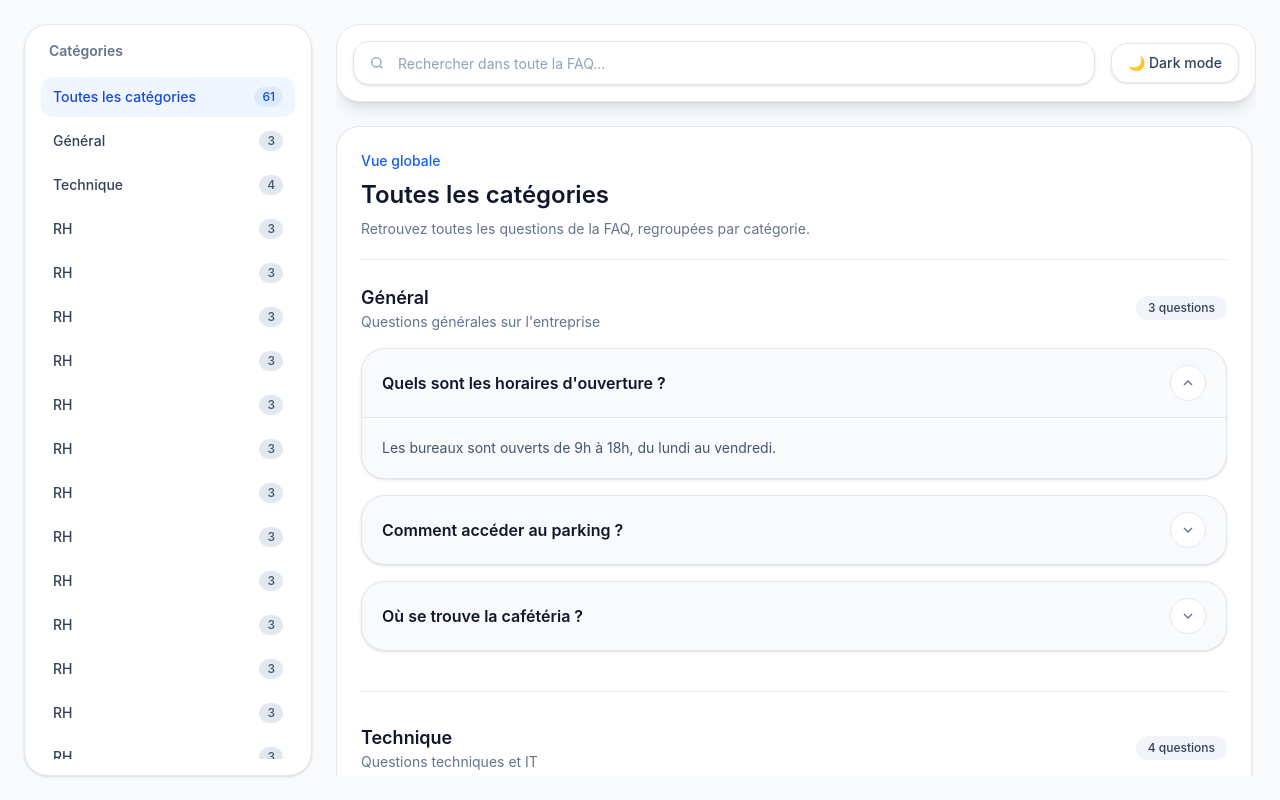
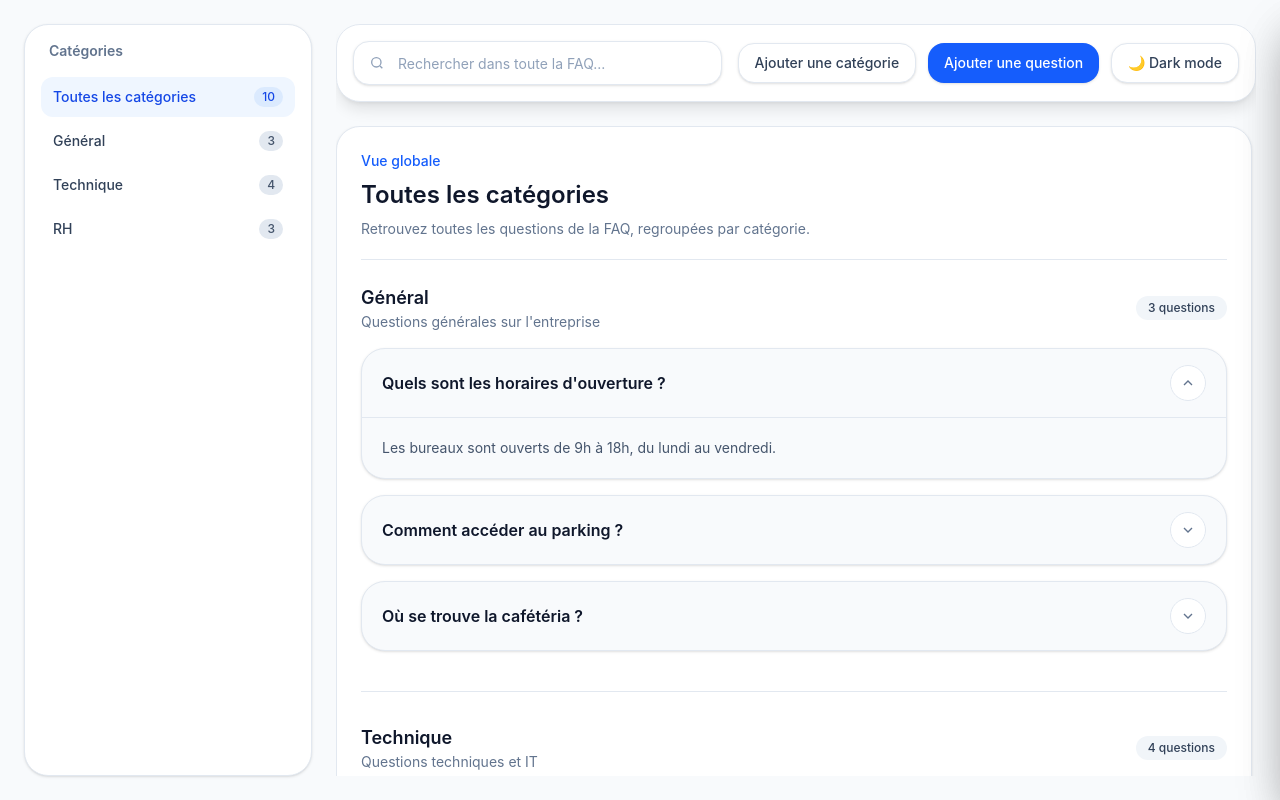
Before and after one commit to stevvnsy/lya_test-technique, a React (Vite) app in the folder frontend/: page / in a window 1280 px wide. Built offline with nearby package versions, Linux system fonts and the light colour scheme.

Commit message:
add drawer

```diff
--- a/frontend/src/App.tsx
+++ b/frontend/src/App.tsx
@@ -1,6 +1,7 @@
 import { useEffect, useMemo, useState } from "react";
-import { QuestionAccordion, SearchOverlay } from "./components/organisms";
+import { Drawer, QuestionAccordion, SearchOverlay } from "./components/organisms";
 import { AppShell } from "./components/templates";
+import { Button } from "./components/atoms";
 
 type Question = {
   id: number;
@@ -32,6 +33,9 @@ function App() {
   const [isSearchOpen, setIsSearchOpen] = useState(false);
   const [isSearchLoading, setIsSearchLoading] = useState(false);
   const [openQuestionId, setOpenQuestionId] = useState<number | null>(1);
+  const [isCategoryDrawerOpen, setIsCategoryDrawerOpen] = useState(false);
+  const [isQuestionDrawerOpen, setIsQuestionDrawerOpen] = useState(false);
+  const [questionDrawerCategoryId, setQuestionDrawerCategoryId] = useState<number | "">("");
 
   const categories: Category[] = [
     {
@@ -82,414 +86,6 @@ function App() {
           id: 7,
           question: "Comment accéder au GitLab interne ?",
           answer: "Rendez-vous sur gitlab.entreprise.com et connectez-vous avec votre SSO.",
-        },
-      ],
-    },
-    {
-      id: 3,
-      name: "RH",
-      description: "Ressources humaines et vie au travail",
-      questions: [
-        {
-          id: 8,
-          question: "Comment poser des congés ?",
-          answer:
-            "Utilisez l'application RH en ligne. Les demandes doivent être soumises 2 semaines à l'avance.",
-        },
-        {
-          id: 9,
-          question: "Quelle est la politique de télétravail ?",
-          answer: "Jusqu'à 3 jours par semaine en télétravail, à valider avec votre manager.",
-        },
-        {
-          id: 10,
-          question: "Comment fonctionne la mutuelle ?",
-          answer:
-            "La mutuelle entreprise couvre 80% des frais. Les détails sont sur l'intranet RH.",
-        },
-      ],
-    },
-    {
-      id: 3,
-      name: "RH",
-      description: "Ressources humaines et vie au travail",
-      questions: [
-        {
-          id: 8,
-          question: "Comment poser des congés ?",
-          answer:
-            "Utilisez l'application RH en ligne. Les demandes doivent être soumises 2 semaines à l'avance.",
-        },
-        {
-          id: 9,
-          question: "Quelle est la politique de télétravail ?",
-          answer: "Jusqu'à 3 jours par semaine en télétravail, à valider avec votre manager.",
-        },
-        {
-          id: 10,
-          question: "Comment fonctionne la mutuelle ?",
-          answer:
-            "La mutuelle entreprise couvre 80% des frais. Les détails sont sur l'intranet RH.",
-        },
-      ],
-    },
-    {
-      id: 3,
-      name: "RH",
-      description: "Ressources humaines et vie au travail",
-      questions: [
-        {
-          id: 8,
-          question: "Comment poser des congés ?",
-          answer:
-            "Utilisez l'application RH en ligne. Les demandes doivent être soumises 2 semaines à l'avance.",
-        },
-        {
-          id: 9,
-          question: "Quelle est la politique de télétravail ?",
-          answer: "Jusqu'à 3 jours par semaine en télétravail, à valider avec votre manager.",
-        },
-        {
-          id: 10,
-          question: "Comment fonctionne la mutuelle ?",
-          answer:
-            "La mutuelle entreprise couvre 80% des frais. Les détails sont sur l'intranet RH.",
-        },
-      ],
-    },
-    {
-      id: 3,
-      name: "RH",
-      description: "Ressources humaines et vie au travail",
-      questions: [
-        {
-          id: 8,
-          question: "Comment poser des congés ?",
-          answer:
-            "Utilisez l'application RH en ligne. Les demandes doivent être soumises 2 semaines à l'avance.",
-        },
-        {
-          id: 9,
-          question: "Quelle est la politique de télétravail ?",
-          answer: "Jusqu'à 3 jours par semaine en télétravail, à valider avec votre manager.",
-        },
-        {
-          id: 10,
-          question: "Comment fonctionne la mutuelle ?",
-          answer:
-            "La mutuelle entreprise couvre 80% des frais. Les détails sont sur l'intranet RH.",
-        },
-      ],
-    },
-    {
-      id: 3,
-      name: "RH",
-      description: "Ressources humaines et vie au travail",
-      questions: [
-        {
-          id: 8,
-          question: "Comment poser des congés ?",
-          answer:
-            "Utilisez l'application RH en ligne. Les demandes doivent être soumises 2 semaines à l'avance.",
-        },
-        {
-          id: 9,
-          question: "Quelle est la politique de télétravail ?",
-          answer: "Jusqu'à 3 jours par semaine en télétravail, à valider avec votre manager.",
-        },
-        {
-          id: 10,
-          question: "Comment fonctionne la mutuelle ?",
-          answer:
-            "La mutuelle entreprise couvre 80% des frais. Les détails sont sur l'intranet RH.",
-        },
-      ],
-    },
-    {
-      id: 3,
-      name: "RH",
-      description: "Ressources humaines et vie au travail",
-      questions: [
-        {
-          id: 8,
-          question: "Comment poser des congés ?",
-          answer:
-            "Utilisez l'application RH en ligne. Les demandes doivent être soumises 2 semaines à l'avance.",
-        },
-        {
-          id: 9,
-          question: "Quelle est la politique de télétravail ?",
-          answer: "Jusqu'à 3 jours par semaine en télétravail, à valider avec votre manager.",
-        },
-        {
-          id: 10,
-          question: "Comment fonctionne la mutuelle ?",
-          answer:
-            "La mutuelle entreprise couvre 80% des frais. Les détails sont sur l'intranet RH.",
-        },
-      ],
-    },
-    {
-      id: 3,
-      name: "RH",
-      description: "Ressources humaines et vie au travail",
-      questions: [
-        {
-          id: 8,
-          question: "Comment poser des congés ?",
-          answer:
-            "Utilisez l'application RH en ligne. Les demandes doivent être soumises 2 semaines à l'avance.",
-        },
-        {
-          id: 9,
-          question: "Quelle est la politique de télétravail ?",
-          answer: "Jusqu'à 3 jours par semaine en télétravail, à valider avec votre manager.",
-        },
-        {
-          id: 10,
-          question: "Comment fonctionne la mutuelle ?",
-          answer:
-            "La mutuelle entreprise couvre 80% des frais. Les détails sont sur l'intranet RH.",
-        },
-      ],
-    },
-    {
-      id: 3,
-      name: "RH",
-      description: "Ressources humaines et vie au travail",
-      questions: [
-        {
-          id: 8,
-          question: "Comment poser des congés ?",
-          answer:
-            "Utilisez l'application RH en ligne. Les demandes doivent être soumises 2 semaines à l'avance.",
-        },
-        {
-          id: 9,
-          question: "Quelle est la politique de télétravail ?",
-          answer: "Jusqu'à 3 jours par semaine en télétravail, à valider avec votre manager.",
-        },
-        {
-          id: 10,
-          question: "Comment fonctionne la mutuelle ?",
-          answer:
-            "La mutuelle entreprise couvre 80% des frais. Les détails sont sur l'intranet RH.",
-        },
-      ],
-    },
-    {
-      id: 3,
-      name: "RH",
-      description: "Ressources humaines et vie au travail",
-      questions: [
-        {
-          id: 8,
-          question: "Comment poser des congés ?",
-          answer:
-            "Utilisez l'application RH en ligne. Les demandes doivent être soumises 2 semaines à l'avance.",
-        },
-        {
-          id: 9,
-          question: "Quelle est la politique de télétravail ?",
-          answer: "Jusqu'à 3 jours par semaine en télétravail, à valider avec votre manager.",
-        },
-        {
-          id: 10,
-          question: "Comment fonctionne la mutuelle ?",
-          answer:
-            "La mutuelle entreprise couvre 80% des frais. Les détails sont sur l'intranet RH.",
-        },
-      ],
-    },
-    {
-      id: 3,
-      name: "RH",
-      description: "Ressources humaines et vie au travail",
-      questions: [
-        {
-          id: 8,
-          question: "Comment poser des congés ?",
-          answer:
-            "Utilisez l'application RH en ligne. Les demandes doivent être soumises 2 semaines à l'avance.",
-        },
-        {
-          id: 9,
-          question: "Quelle est la politique de télétravail ?",
-          answer: "Jusqu'à 3 jours par semaine en télétravail, à valider avec votre manager.",
-        },
-        {
-          id: 10,
-          question: "Comment fonctionne la mutuelle ?",
-          answer:
-            "La mutuelle entreprise couvre 80% des frais. Les détails sont sur l'intranet RH.",
-        },
-      ],
-    },
-    {
-      id: 3,
-      name: "RH",
-      description: "Ressources humaines et vie au travail",
-      questions: [
-        {
-          id: 8,
-          question: "Comment poser des congés ?",
-          answer:
-            "Utilisez l'application RH en ligne. Les demandes doivent être soumises 2 semaines à l'avance.",
-        },
-        {
-          id: 9,
-          question: "Quelle est la politique de télétravail ?",
-          answer: "Jusqu'à 3 jours par semaine en télétravail, à valider avec votre manager.",
-        },
-        {
-          id: 10,
-          question: "Comment fonctionne la mutuelle ?",
-          answer:
-            "La mutuelle entreprise couvre 80% des frais. Les détails sont sur l'intranet RH.",
-        },
-      ],
-    },
-    {
-      id: 3,
-      name: "RH",
-      description: "Ressources humaines et vie au travail",
-      questions: [
-        {
-          id: 8,
-          question: "Comment poser des congés ?",
-          answer:
-            "Utilisez l'application RH en ligne. Les demandes doivent être soumises 2 semaines à l'avance.",
-        },
-        {
-          id: 9,
-          question: "Quelle est la politique de télétravail ?",
-          answer: "Jusqu'à 3 jours par semaine en télétravail, à valider avec votre manager.",
-        },
-        {
-          id: 10,
-          question: "Comment fonctionne la mutuelle ?",
-          answer:
-            "La mutuelle entreprise couvre 80% des frais. Les détails sont sur l'intranet RH.",
-        },
-      ],
-    },
-    {
-      id: 3,
-      name: "RH",
-      description: "Ressources humaines et vie au travail",
-      questions: [
-        {
-          id: 8,
-          question: "Comment poser des congés ?",
-          answer:
-            "Utilisez l'application RH en ligne. Les demandes doivent être soumises 2 semaines à l'avance.",
-        },
-        {
-          id: 9,
-          question: "Quelle est la politique de télétravail ?",
-          answer: "Jusqu'à 3 jours par semaine en télétravail, à valider avec votre manager.",
-        },
-        {
-          id: 10,
-          question: "Comment fonctionne la mutuelle ?",
-          answer:
-            "La mutuelle entreprise couvre 80% des frais. Les détails sont sur l'intranet RH.",
-        },
-      ],
-    },
-    {
-      id: 3,
-      name: "RH",
-      description: "Ressources humaines et vie au travail",
-      questions: [
-        {
-          id: 8,
-          question: "Comment poser des congés ?",
-          answer:
-            "Utilisez l'application RH en ligne. Les demandes doivent être soumises 2 semaines à l'avance.",
-        },
-        {
-          id: 9,
-          question: "Quelle est la politique de télétravail ?",
-          answer: "Jusqu'à 3 jours par semaine en télétravail, à valider avec votre manager.",
-        },
-        {
-          id: 10,
-          question: "Comment fonctionne la mutuelle ?",
-          answer:
-            "La mutuelle entreprise couvre 80% des frais. Les détails sont sur l'intranet RH.",
-        },
-      ],
-    },
-    {
-      id: 3,
-      name: "RH",
-      description: "Ressources humaines et vie au travail",
-      questions: [
-        {
-          id: 8,
-          question: "Comment poser des congés ?",
-          answer:
-            "Utilisez l'application RH en ligne. Les demandes doivent être soumises 2 semaines à l'avance.",
-        },
-        {
-          id: 9,
-          question: "Quelle est la politique de télétravail ?",
-          answer: "Jusqu'à 3 jours par semaine en télétravail, à valider avec votre manager.",
-        },
-        {
-          id: 10,
-          question: "Comment fonctionne la mutuelle ?",
-          answer:
-            "La mutuelle entreprise couvre 80% des frais. Les détails sont sur l'intranet RH.",
-        },
-      ],
-    },
-    {
-      id: 3,
-      name: "RH",
-      description: "Ressources humaines et vie au travail",
-      questions: [
-        {
-          id: 8,
-          question: "Comment poser des congés ?",
-          answer:
-            "Utilisez l'application RH en ligne. Les demandes doivent être soumises 2 semaines à l'avance.",
-        },
-        {
-          id: 9,
-          question: "Quelle est la politique de télétravail ?",
-          answer: "Jusqu'à 3 jours par semaine en télétravail, à valider avec votre manager.",
-        },
-        {
-          id: 10,
-          question: "Comment fonctionne la mutuelle ?",
-          answer:
-            "La mutuelle entreprise couvre 80% des frais. Les détails sont sur l'intranet RH.",
-        },
-      ],
-    },
-    {
-      id: 3,
-      name: "RH",
-      description: "Ressources humaines et vie au travail",
-      questions: [
-        {
-          id: 8,
-          question: "Comment poser des congés ?",
-          answer:
-            "Utilisez l'application RH en ligne. Les demandes doivent être soumises 2 semaines à l'avance.",
-        },
-        {
-          id: 9,
-          question: "Quelle est la politique de télétravail ?",
-          answer: "Jusqu'à 3 jours par semaine en télétravail, à valider avec votre manager.",
-        },
-        {
-          id: 10,
-          question: "Comment fonctionne la mutuelle ?",
-          answer:
-            "La mutuelle entreprise couvre 80% des frais. Les détails sont sur l'intranet RH.",
         },
       ],
     },
@@ -652,6 +248,20 @@ function App() {
 
   const shouldShowOverlay = isSearchOpen;
 
+  const handleOpenQuestionDrawer = () => {
+    if (activeCategoryId !== ALL_CATEGORIES_ID) {
+      setQuestionDrawerCategoryId(activeCategoryId);
+    } else {
+      setQuestionDrawerCategoryId("");
+    }
+
+    setIsQuestionDrawerOpen(true);
+  };
+
+  const handleCloseQuestionDrawer = () => {
+    setIsQuestionDrawerOpen(false);
+  };
+
   return (
     <AppShell
       categories={sidebarCategories}
@@ -662,7 +272,7 @@ function App() {
         setSearchValue(value);
         setIsSearchOpen(true);
       }}
-      isSearchOpen={shouldShowOverlay}
+      isSearchOpen={isSearchOpen}
       onOpenSearch={() => setIsSearchOpen(true)}
       onCloseSearch={() => setIsSearchOpen(false)}
       searchOverlay={
@@ -674,9 +284,19 @@ function App() {
           onSelectResult={handleSelectSearchResult}
         />
       }
+      actions={
+        <>
+          <Button variant="secondary" onClick={() => setIsCategoryDrawerOpen(true)}>
+            Ajouter une catégorie
+          </Button>
+
+          <Button onClick={handleOpenQuestionDrawer}>Ajouter une question</Button>
+        </>
+      }
     >
       <section className="rounded-3xl border border-slate-200 bg-white p-6 shadow-sm dark:border-slate-800 dark:bg-slate-900">
-        <div className="flex flex-col gap-2 border-b border-slate-200 pb-5 dark:border-slate-800">
+        <div className="flex flex-col gap-4 border-b border-slate-200 pb-5 sm:flex-row sm:items-start sm:justify-between dark:border-slate-800">
+          <div className="flex flex-col gap-2">
             <p className="text-sm font-medium text-blue-600 dark:text-blue-400">
               {activeCategoryId === ALL_CATEGORIES_ID ? "Vue globale" : "Catégorie sélectionnée"}
             </p>
@@ -692,6 +312,7 @@ function App() {
                 ? "Retrouvez toutes les questions de la FAQ, regroupées par catégorie."
                 : activeCategory?.description}
             </p>
+          </div>
         </div>
 
         <div className="mt-6 flex flex-col gap-10">
@@ -749,6 +370,104 @@ function App() {
           )}
         </div>
       </section>
+
+      <Drawer
+        isOpen={isCategoryDrawerOpen}
+        onClose={() => setIsCategoryDrawerOpen(false)}
+        title="Ajouter une catégorie"
+        description="Crée une nouvelle catégorie pour organiser la FAQ."
+      >
+        <div className="space-y-6">
+          <div className="space-y-2">
+            <label className="text-sm font-medium text-slate-700 dark:text-slate-200">
+              Nom de la catégorie
+            </label>
+            <input
+              className="w-full rounded-2xl border border-slate-200 bg-white px-4 py-3 text-sm transition outline-none focus:border-blue-500 focus:ring-4 focus:ring-blue-100 dark:border-slate-700 dark:bg-slate-950 dark:text-slate-100 dark:focus:border-blue-400 dark:focus:ring-blue-950/40"
+              placeholder="Ex: Sécurité"
+            />
+          </div>
+
+          <div className="space-y-2">
+            <label className="text-sm font-medium text-slate-700 dark:text-slate-200">
+              Description
+            </label>
+            <textarea
+              className="min-h-32 w-full rounded-2xl border border-slate-200 bg-white px-4 py-3 text-sm transition outline-none focus:border-blue-500 focus:ring-4 focus:ring-blue-100 dark:border-slate-700 dark:bg-slate-950 dark:text-slate-100 dark:focus:border-blue-400 dark:focus:ring-blue-950/40"
+              placeholder="Décris le contenu de cette catégorie..."
+            />
+          </div>
+
+          <div className="flex justify-end gap-3">
+            <Button variant="secondary" onClick={() => setIsCategoryDrawerOpen(false)}>
+              Annuler
+            </Button>
+            <Button>Créer la catégorie</Button>
+          </div>
+        </div>
+      </Drawer>
+
+      <Drawer
+        isOpen={isQuestionDrawerOpen}
+        onClose={() => setIsQuestionDrawerOpen(false)}
+        title="Ajouter une question"
+        description="Ajoute une nouvelle question/réponse dans la FAQ."
+      >
+        <div className="space-y-6">
+          <div className="space-y-2">
+            <label className="text-sm font-medium text-slate-700 dark:text-slate-200">
+              Catégorie
+            </label>
+            <select
+              value={questionDrawerCategoryId}
+              onChange={(event) => setQuestionDrawerCategoryId(Number(event.target.value))}
+              className="w-full rounded-2xl border border-slate-200 bg-white px-4 py-3 text-sm transition outline-none focus:border-blue-500 focus:ring-4 focus:ring-blue-100 dark:border-slate-700 dark:bg-slate-950 dark:text-slate-100 dark:focus:border-blue-400 dark:focus:ring-blue-950/40"
+            >
+              <option value="" disabled>
+                Sélectionner une catégorie
+              </option>
+
+              {categories.map((category) => (
+                <option key={category.id} value={category.id}>
+                  {category.name}
+                </option>
+              ))}
+            </select>
+            <p className="text-xs text-slate-500 dark:text-slate-400">
+              {questionDrawerCategoryId !== ""
+                ? "La catégorie est préremplie selon votre sélection actuelle, mais vous pouvez la modifier."
+                : "Choisissez la catégorie dans laquelle ajouter la question."}
+            </p>
+          </div>
+
+          <div className="space-y-2">
+            <label className="text-sm font-medium text-slate-700 dark:text-slate-200">
+              Question
+            </label>
+            <input
+              className="w-full rounded-2xl border border-slate-200 bg-white px-4 py-3 text-sm transition outline-none focus:border-blue-500 focus:ring-4 focus:ring-blue-100 dark:border-slate-700 dark:bg-slate-950 dark:text-slate-100 dark:focus:border-blue-400 dark:focus:ring-blue-950/40"
+              placeholder="Ex: Comment réinitialiser mon mot de passe ?"
+            />
+          </div>
+
+          <div className="space-y-2">
+            <label className="text-sm font-medium text-slate-700 dark:text-slate-200">
+              Réponse
+            </label>
+            <textarea
+              className="min-h-40 w-full rounded-2xl border border-slate-200 bg-white px-4 py-3 text-sm transition outline-none focus:border-blue-500 focus:ring-4 focus:ring-blue-100 dark:border-slate-700 dark:bg-slate-950 dark:text-slate-100 dark:focus:border-blue-400 dark:focus:ring-blue-950/40"
+              placeholder="Rédige la réponse complète..."
+            />
+          </div>
+
+          <div className="flex justify-end gap-3">
+            <Button variant="secondary" onClick={() => setIsQuestionDrawerOpen(false)}>
+              Annuler
+            </Button>
+            <Button>Ajouter la question</Button>
+          </div>
+        </div>
+      </Drawer>
     </AppShell>
   );
 }
--- a/frontend/src/components/organisms/index.ts
+++ b/frontend/src/components/organisms/index.ts
@@ -2,3 +2,4 @@ export * from "./Sidebar";
 export * from "./CategoryCard";
 export * from "./SearchOverlay";
 export * from "./QuestionAccordion";
+export * from "./Drawer";
--- a/frontend/src/components/templates/AppShell.tsx
+++ b/frontend/src/components/templates/AppShell.tsx
@@ -21,6 +21,7 @@ interface AppShellProps {
   onOpenSearch: () => void;
   onCloseSearch: () => void;
   searchOverlay: ReactNode;
+  actions?: ReactNode;
 }
 
 export function AppShell({
@@ -34,6 +35,7 @@ export function AppShell({
   onOpenSearch,
   onCloseSearch,
   searchOverlay,
+  actions,
 }: AppShellProps) {
   return (
     <div className="h-screen overflow-hidden bg-slate-50 text-slate-900 transition-colors dark:bg-slate-950 dark:text-slate-100">
@@ -55,7 +57,7 @@ export function AppShell({
               isSearchOpen && "z-50"
             )}
           >
-            <div className="flex items-center justify-between gap-4">
+            <div className="flex flex-col gap-4 xl:flex-row xl:items-center">
               <div className="relative z-50 flex-1">
                 <SearchBar
                   value={searchValue}
@@ -67,7 +69,10 @@ export function AppShell({
                 {isSearchOpen && searchOverlay}
               </div>
 
-              <ThemeToggle />
+              <div className="flex flex-wrap items-center justify-end gap-3">
+                {actions}
+                <ThemeToggle />
+              </div>
             </div>
           </div>
 
```
Also changed, not shown: frontend/src/components/organisms/Drawer.tsx (added, +81 -0 lines). Lines whose indentation alone changed are shown as unchanged.
